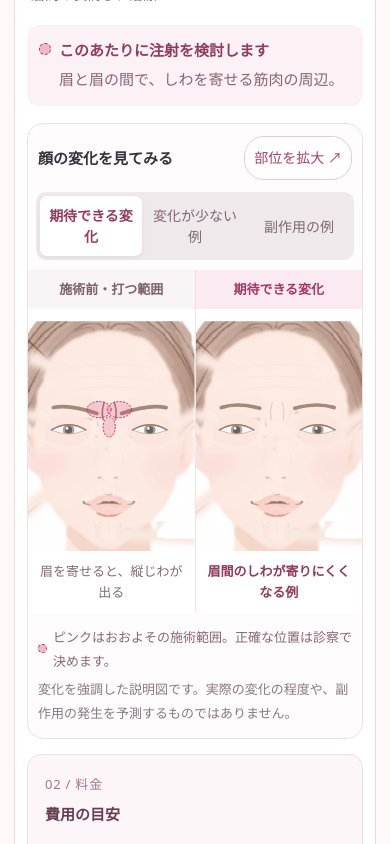
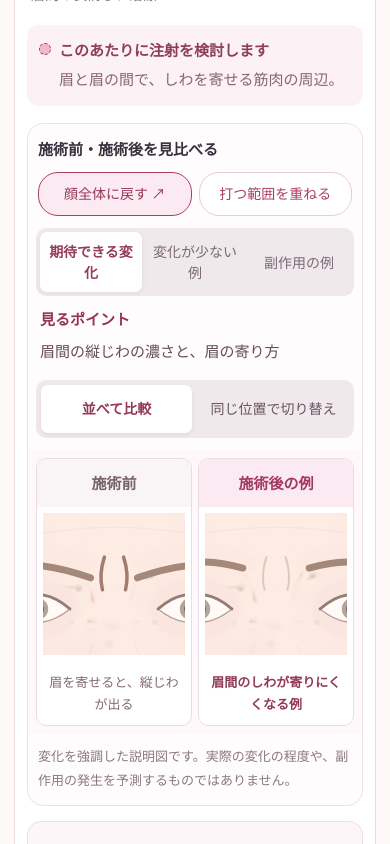
Before and after one commit to takuro-locomo/btx, a React (Vite) app: page / in a window 390 px wide. Shown: the part 1120-1964 px from the top of the page. Built offline with nearby package versions, Linux system fonts and the light colour scheme.

Commit message:
Keep natural eye openings and make patient before-after comparisons clearer

```diff
--- a/src/PatientApp.tsx
+++ b/src/PatientApp.tsx
@@ -51,7 +51,10 @@ function ConcernIcon({ concern }: { concern: PatientConcern }) {
 export default function PatientApp() {
   const [selected, setSelected] = useState(PATIENT_CONCERNS[0]);
   const [example, setExample] = useState<PatientExample>("expected");
-  const [zoom, setZoom] = useState(false);
+  const [zoom, setZoom] = useState(true);
+  const [showAreas, setShowAreas] = useState(false);
+  const [comparisonLayout, setComparisonLayout] = useState<"pair" | "switch">("pair");
+  const [comparisonPhase, setComparisonPhase] = useState<"before" | "after">("after");
   const [variantId, setVariantId] = useState("");
   const resultRef = useRef<HTMLElement>(null);
   const variant =
@@ -93,7 +96,9 @@ export default function PatientApp() {
   function chooseConcern(concern: PatientConcern) {
     setSelected(concern);
     setExample("expected");
-    setZoom(false);
+    setZoom(true);
+    setShowAreas(false);
+    setComparisonPhase("after");
     setVariantId("");
     if (window.innerWidth < 860)
       resultRef.current?.scrollIntoView?.({
@@ -110,6 +115,8 @@ export default function PatientApp() {
     zoom,
     onSelect: () => undefined,
     skinAreas: micro ? treatmentAreas : undefined,
+    treatmentAreas,
+    showTreatmentAreas: showAreas,
   };
 
   return (
@@ -227,7 +234,8 @@ export default function PatientApp() {
               aria-label="施術前と変化の比較"
             >
               <div className="patient-comparison-tools">
-                <h3>顔の変化を見てみる</h3>
+                <h3>施術前・施術後を見比べる</h3>
+                <div className="patient-view-controls">
                 <button
                   type="button"
                   aria-pressed={zoom}
@@ -236,6 +244,8 @@ export default function PatientApp() {
                   {zoom ? "顔全体に戻す" : "部位を拡大"}
                   <span aria-hidden="true"> ↗</span>
                 </button>
+                <button type="button" aria-pressed={showAreas} onClick={() => setShowAreas(value => !value)}>打つ範囲を重ねる</button>
+                </div>
               </div>
               <div
                 className="patient-example-switch"
@@ -247,29 +257,37 @@ export default function PatientApp() {
                     type="button"
                     key={item.id}
                     aria-pressed={example === item.id}
-                    onClick={() => setExample(item.id)}
+                    onClick={() => { setExample(item.id); setComparisonPhase("after"); }}
                   >
                     {item.label}
                   </button>
                 ))}
               </div>
-              <div className="patient-face-pair">
-                <figure>
-                  <div className="patient-face-label">施術前・打つ範囲</div>
+              <p className="patient-comparison-focus"><strong>見るポイント</strong><span>{selected.id === "eyes" && example === "adverse" ? "目を閉じようとしたときの、左右の違い" : selected.comparisonFocus}</span></p>
+              <div className="patient-layout-switch" role="group" aria-label="比較の見方">
+                <button type="button" aria-pressed={comparisonLayout === "pair"} onClick={() => setComparisonLayout("pair")}>並べて比較</button>
+                <button type="button" aria-pressed={comparisonLayout === "switch"} onClick={() => setComparisonLayout("switch")}>同じ位置で切り替え</button>
+              </div>
+              {comparisonLayout === "switch" && <div className="patient-phase-switch" role="group" aria-label="同じ位置で前後を切り替える">
+                <button type="button" aria-pressed={comparisonPhase === "before"} aria-controls="patient-before-figure" onClick={() => setComparisonPhase("before")}>施術前</button>
+                <button type="button" aria-pressed={comparisonPhase === "after"} aria-controls="patient-after-figure" onClick={() => setComparisonPhase("after")}>{example === "expected" ? "施術後の例" : EXAMPLES.find(item => item.id === example)?.label}</button>
+              </div>}
+              <div className="patient-face-pair" data-layout={comparisonLayout} data-zoom={zoom}>
+                <figure id="patient-before-figure" hidden={comparisonLayout === "switch" && comparisonPhase !== "before"}>
+                  <div className="patient-face-label">施術前</div>
                   <ClinicalFace
                     {...faceProps}
                     before
-                    treatmentAreas={treatmentAreas}
                     accessibleLabel={
                       (variant?.label ?? selected.shortName) +
-                      "の施術前。ピンクは施術を検討するおおよその範囲"
+                      "の施術前。" + (showAreas ? "ピンクは施術を検討するおおよその範囲" : selected.beforeCaption)
                     }
                   />
                   <figcaption>{selected.beforeCaption}</figcaption>
                 </figure>
-                <figure>
+                <figure id="patient-after-figure" hidden={comparisonLayout === "switch" && comparisonPhase !== "after"}>
                   <div className="patient-face-label">
-                    {EXAMPLES.find((item) => item.id === example)?.label}
+                    {example === "expected" ? "施術後の例" : EXAMPLES.find((item) => item.id === example)?.label}
                   </div>
                   {selected.id === "neck" && example === "adverse" ? (
                     <div className="patient-unseen-risk">
@@ -300,10 +318,11 @@ export default function PatientApp() {
                   <figcaption>{afterCaption}</figcaption>
                 </figure>
               </div>
-              <p className="patient-figure-note">
+              {showAreas && <p className="patient-figure-note">
                 <span className="patient-map-dot" aria-hidden="true" />
                 ピンクはおおよその施術範囲。正確な位置は診察で決めます。
-              </p>
+              </p>}
+              {zoom && selected.id === "eyes" && example !== "adverse" && <p className="patient-crop-note">見やすいように片側の目尻を拡大しています。左右の様子は「顔全体に戻す」で確認できます。</p>}
               <p className="patient-illustration-note">
                 変化を強調した説明図です。実際の変化の程度や、副作用の発生を予測するものではありません。
               </p>
--- a/src/components/ClinicalFace.tsx
+++ b/src/components/ClinicalFace.tsx
@@ -20,7 +20,7 @@ const MUSCLES: { id: ClinicalRegionId; d: string; rotation: number }[] = [
 const WRINKLES: Partial<Record<ClinicalRegionId, string[]>> = {
   forehead: ["M158 104 Q200 97 242 104", "M156 115 Q200 109 244 115", "M160 126 Q200 119 240 126"],
   glabella: ["M195 138 Q192 147 194 155", "M205 138 Q208 147 206 155"],
-  eyes: ["M149 155 L137 147", "M148 164 L133 164", "M149 173 L137 181", "M253 155 L266 147", "M254 164 L269 164", "M253 173 L266 181"],
+  eyes: ["M140 159 Q133 157 128 152", "M139 165 Q132 164 125 165", "M141 171 Q134 174 129 180", "M260 159 Q267 157 272 152", "M261 165 Q268 164 275 165", "M259 171 Q266 174 271 180"],
   bunny: ["M189 184 Q185 191 187 199", "M211 184 Q215 191 213 199"],
   lips: ["M187 223 L187 228", "M194 221 L194 226", "M207 221 L207 226", "M214 223 L214 228"],
   chin: ["M191 255 Q189 261 192 267", "M200 255 L200 268", "M209 255 Q211 261 208 267"],
@@ -38,10 +38,11 @@ interface Props {
   before: boolean;
   onSelect: (id: ClinicalRegionId) => void;
   treatmentAreas?: PatientTreatmentArea[];
+  showTreatmentAreas?: boolean;
   accessibleLabel?: string;
   skinAreas?: PatientTreatmentArea[];
 }
-export function ClinicalFace({ settings, model, skin, muscles, landmarks, before, onSelect, zoom = false, motion = 1, treatmentAreas, accessibleLabel, skinAreas }: Props) {
+export function ClinicalFace({ settings, model, skin, muscles, landmarks, before, onSelect, zoom = false, motion = 1, treatmentAreas, showTreatmentAreas = true, accessibleLabel, skinAreas }: Props) {
   const uid = useId().replace(/:/g, "");
   const includeNeck = settings.region === "neck";
   const expression = settings.expression / 100 * motion;
@@ -56,7 +57,7 @@ export function ClinicalFace({ settings, model, skin, muscles, landmarks, before
     skinViewBox = `${left} ${top} ${right - left} ${bottom - top}`;
   }
   const focus: Record<ClinicalRegionId, string> = {
-    forehead: "130 85 140 90", glabella: "130 122 140 66", eyes: "130 139 140 55",
+    forehead: "140 82 120 88", glabella: "163 121 74 62", eyes: model.adverse === "closure" ? "123 136 154 58" : "122 136 78 58",
     bunny: "169 176 62 72", gummy: "167 205 66 53", lips: "167 215 66 45",
     dao: "153 217 94 58", chin: "167 235 66 43", masseter: "125 196 150 70", neck: "151 275 98 75",
   };
@@ -105,8 +106,8 @@ export function ClinicalFace({ settings, model, skin, muscles, landmarks, before
       )}
       {/* Static skin changes remain at rest; animation never claims complete removal. */}
       {!skinAreas && Object.entries(WRINKLES).map(([id, paths]) => (
-        <g key={id} fill="none" stroke="#946859" strokeWidth={id === settings.region ? .75 + active * 1.1 : .6} strokeLinecap="round"
-          opacity={id === settings.region ? .09 + active * .85 : .06}
+        <g key={id} data-wrinkle-region={id} fill="none" stroke="#946859" strokeWidth={id === settings.region ? .8 + active * 1.2 : .6} strokeLinecap="round"
+          opacity={id === settings.region ? .08 + active * .9 : .06}
           style={{ transition: "opacity .45s" }}>
           {paths.map(d => <path key={d} d={d} />)}
         </g>
@@ -132,7 +133,7 @@ export function ClinicalFace({ settings, model, skin, muscles, landmarks, before
         <path d="M173 84 V272 M228 84 V272" />
         <text x="125" y="80" fontSize="5.4" fill="#42616c" stroke="none">瞳孔線・眼窩上縁の概念位置</text>
       </g>}
-      {treatmentAreas && <g data-treatment-area={skinAreas ? "micro" : settings.region} fill="#d74278" fillOpacity=".2" stroke="#b5265c" strokeWidth=".9" strokeDasharray="2 1.4" pointerEvents="none">
+      {treatmentAreas && <g data-treatment-area={skinAreas ? "micro" : settings.region} opacity={showTreatmentAreas ? 1 : 0} aria-hidden={!showTreatmentAreas} fill="#d74278" fillOpacity=".2" stroke="#b5265c" strokeWidth=".9" strokeDasharray="2 1.4" pointerEvents="none">
         {treatmentAreas.map((p, i) => <ellipse key={i} cx={p.x} cy={p.y} rx={p.rx} ry={p.ry} />)}
       </g>}
       {!before && muscles && CLINICAL_REGIONS.filter(r => includeNeck || r.id !== "neck").map(r => r.points.map((p, i) => {
--- a/src/data/patientConsultation.ts
+++ b/src/data/patientConsultation.ts
@@ -70,6 +70,7 @@ export const PATIENT_CONCERNS: [PatientConcern, ...PatientConcern[]] = [
     location: "眉と眉の間で、しわを寄せる筋肉の周辺。",
     expected:
       "眉を寄せる動きを和らげ、眉間の縦じわを目立ちにくくすることを目指します。",
+    comparisonFocus: "眉間の縦じわの濃さと、眉の寄り方",
     beforeCaption: "眉を寄せると、縦じわが出る",
     afterCaption: "眉間のしわが寄りにくくなる例",
     limitation: wrinkleLimit,
@@ -92,6 +93,7 @@ export const PATIENT_CONCERNS: [PatientConcern, ...PatientConcern[]] = [
     location: "おでこで、眉を持ち上げる筋肉の周辺。",
     expected:
       "眉を上げたときのおでこの横じわを、目立ちにくくすることを目指します。",
+    comparisonFocus: "おでこの横じわの濃さと、眉の上がり方",
     beforeCaption: "眉を上げると、横じわが出る",
     afterCaption: "おでこの横じわが和らぐ例",
     limitation:
@@ -114,6 +116,7 @@ export const PATIENT_CONCERNS: [PatientConcern, ...PatientConcern[]] = [
     treatment: "目尻の表情じわ治療",
     location: "左右の目尻の外側で、笑いじわが寄る範囲。",
     expected: "笑ったときに目尻へ広がるしわを、和らげることを目指します。",
+    comparisonFocus: "目の開きをそろえたときの、目尻の笑いじわ",
     beforeCaption: "目元を動かすと、しわが寄る",
     afterCaption: "目尻のしわが目立ちにくくなる例",
     limitation:
@@ -136,6 +139,7 @@ export const PATIENT_CONCERNS: [PatientConcern, ...PatientConcern[]] = [
     location: "あご先で、力を入れたときに凹凸が出る範囲。",
     expected:
       "あごに力を入れたときの梅干しのような凹凸を、和らげることを目指します。",
+    comparisonFocus: "あご先の小さな凹凸と、しわの濃さ",
     beforeCaption: "あごに力を入れると、凹凸が出る",
     afterCaption: "あご先の凹凸が和らぐ例",
     limitation:
@@ -155,6 +159,7 @@ export const PATIENT_CONCERNS: [PatientConcern, ...PatientConcern[]] = [
     location: "左右のエラで、噛みしめると硬くなる筋肉の範囲。",
     expected:
       "噛む筋肉の強い緊張を和らげ、筋肉が原因のエラの張りや食いしばりの負担を軽くすることを目指します。",
+    comparisonFocus: "噛みしめたときの、エラの筋肉の張り",
     beforeCaption: "噛みしめると、筋肉が張る",
     afterCaption: "噛んだときの筋肉の張りが和らぐ例",
     limitation:
@@ -182,6 +187,7 @@ export const PATIENT_CONCERNS: [PatientConcern, ...PatientConcern[]] = [
     location: "小鼻の横から上唇にかけて、上唇を引き上げる筋肉の周辺。",
     expected:
       "上唇の上がり方を穏やかにして、笑ったときに見える歯ぐきの範囲を小さくすることを目指します。",
+    comparisonFocus: "笑ったときの上唇の位置と、歯ぐきの見え方",
     beforeCaption: "上唇が上がり、歯ぐきが見える",
     afterCaption: "上唇の上がり方が穏やかになる例",
     limitation:
@@ -211,6 +217,7 @@ export const PATIENT_CONCERNS: [PatientConcern, ...PatientConcern[]] = [
     treatment: "バニーライン（鼻のしわ）治療",
     location: "鼻の両側で、笑ったときなどにしわが寄る範囲。",
     expected: "鼻に力を入れたときのしわを、和らげることを目指します。",
+    comparisonFocus: "鼻の両側に寄る、しわの濃さ",
     beforeCaption: "鼻に力を入れると、しわが寄る",
     afterCaption: "鼻のしわが和らぐ例",
     limitation: wrinkleLimit,
@@ -232,6 +239,7 @@ export const PATIENT_CONCERNS: [PatientConcern, ...PatientConcern[]] = [
     location: "左右の口角の下で、口角を引き下げる筋肉の周辺。",
     expected:
       "口角を下げる筋肉の働きを和らげ、下がった印象を軽くすることを目指します。",
+    comparisonFocus: "口角が下へ引かれる動き",
     beforeCaption: "口角が下へ引かれている",
     afterCaption: "口角が下へ引かれにくくなる例",
     limitation:
@@ -254,6 +262,7 @@ export const PATIENT_CONCERNS: [PatientConcern, ...PatientConcern[]] = [
     treatment: "口唇まわりの表情じわ治療",
     location: "唇のまわりで、口をすぼめる動きに関わる筋肉の周辺。",
     expected: "口をすぼめたときの縦じわを、目立ちにくくすることを目指します。",
+    comparisonFocus: "唇のまわりの縦じわと、すぼめる動き",
     beforeCaption: "口をすぼめると、しわが出る",
     afterCaption: "唇まわりのしわが和らぐ例",
     limitation:
@@ -276,6 +285,7 @@ export const PATIENT_CONCERNS: [PatientConcern, ...PatientConcern[]] = [
     location: "首から下あごにかけて、力を入れると縦すじが出る筋肉の範囲。",
     expected:
       "首に力を入れたときの縦すじや、輪郭を下へ引く動きを和らげることを目指します。",
+    comparisonFocus: "首に力を入れたときの、縦すじの目立ち方",
     beforeCaption: "首に力を入れると、すじが出る",
     afterCaption: "首の縦すじが目立ちにくくなる例",
     limitation:
@@ -300,6 +310,7 @@ export const PATIENT_CONCERNS: [PatientConcern, ...PatientConcern[]] = [
     location: "選んだ範囲の肌の浅い部分へ、広く分散して注射します。",
     expected:
       "皮脂や汗によるテカリ、毛穴の目立ちを和らげ、肌の質感を整えることを目指します。",
+    comparisonFocus: "同じ範囲の毛穴の目立ち方と、テカリ",
     beforeCaption: "毛穴の目立ち・テカリが気になる",
     afterCaption: "毛穴の目立ち・テカリが和らぐ例",
     limitation:
--- a/src/styles/patient.css
+++ b/src/styles/patient.css
@@ -875,3 +875,32 @@
 .patient-app .patient-clinic-info-button > span { display: inline; flex-shrink: 0; margin: 0; font-size: inherit; }
 .patient-footer .patient-clinic-info-button { margin: 0 0 18px; }
 @media (max-width: 540px) { .patient-app .patient-clinic-info-button { width: 100%; font-size: .875rem; } }
+
+/* Matched framing and optional overlays keep the treatment comparison readable. */
+.patient-view-controls { display: flex; flex-wrap: wrap; gap: 7px; }
+.patient-view-controls button[aria-pressed="true"] { border-color: #a93f65; background: #fbeaf1; color: #963858; }
+.patient-comparison-tools { flex-wrap: wrap; }
+.patient-comparison-focus { display: flex; flex-wrap: wrap; gap: 4px 10px; padding: 0 16px 14px; font-size: .9375rem; color: #654d59; }
+.patient-comparison-focus strong { color: #943456; }
+.patient-layout-switch, .patient-phase-switch { display: grid; grid-template-columns: repeat(2, minmax(0, 1fr)); gap: 6px; padding: 5px; margin: 0 14px 12px; border-radius: 10px; background: #f0e9ec; }
+.patient-layout-switch button, .patient-phase-switch button { min-height: 48px; padding: 10px 6px; border-radius: 7px; font-size: .875rem; color: #6a5360; line-height: 1.5; }
+.patient-layout-switch button[aria-pressed="true"], .patient-phase-switch button[aria-pressed="true"] { color: #963858; background: white; font-weight: 700; box-shadow: 0 2px 5px #4a223f12; }
+.patient-phase-switch { background: #fbeaf1; }
+.patient-face-pair { gap: 10px; padding: 12px; background: #fff8fb; align-items: stretch; }
+.patient-face-pair > figure { border: 1px solid #e9dce2; border-radius: 10px; overflow: hidden; }
+.patient-face-pair > figure[hidden] { display: none; }
+.patient-face-pair[data-layout="switch"] { grid-template-columns: minmax(0, 1fr); }
+.patient-face-label { display: flex; justify-content: center; align-items: center; min-height: 48px; padding: 10px 6px; font-size: 1rem; line-height: 1.5; font-weight: 700; }
+.patient-face-pair[data-zoom="true"] .clinical-face-svg { height: auto; aspect-ratio: 1; max-height: 360px; padding: 6px; }
+.patient-face-pair[data-layout="switch"] .clinical-face-svg { min-height: 280px; }
+.patient-face-pair figcaption { font-size: .875rem; line-height: 1.7; }
+.patient-crop-note { font-size: .8125rem; color: #79606c; padding: 10px 14px 4px; }
+.patient-illustration-note { padding-top: 10px; }
+@media (max-width: 540px) {
+  .patient-view-controls { display: grid; grid-template-columns: 1fr 1fr; width: 100%; }
+  .patient-comparison-focus { padding-inline: 12px; }
+  .patient-layout-switch, .patient-phase-switch { margin-inline: 8px; }
+  .patient-face-pair { gap: 6px; padding: 8px; }
+  .patient-face-label { font-size: .9375rem; }
+  .patient-face-pair figcaption { padding: 10px 7px; font-size: .8125rem; }
+}
--- a/src/types/botox.ts
+++ b/src/types/botox.ts
@@ -373,6 +373,7 @@ export interface PatientConcern {
   expected: string;
   beforeCaption: string;
   afterCaption: string;
+  comparisonFocus: string;
   limitation: string;
   timing: string;
   price: PatientPrice | null;
```
Also changed, not shown: src/components/ClinicalFeatures.tsx (+17 -9 lines), 2 other files (tests, documents, lock files or other folders).
